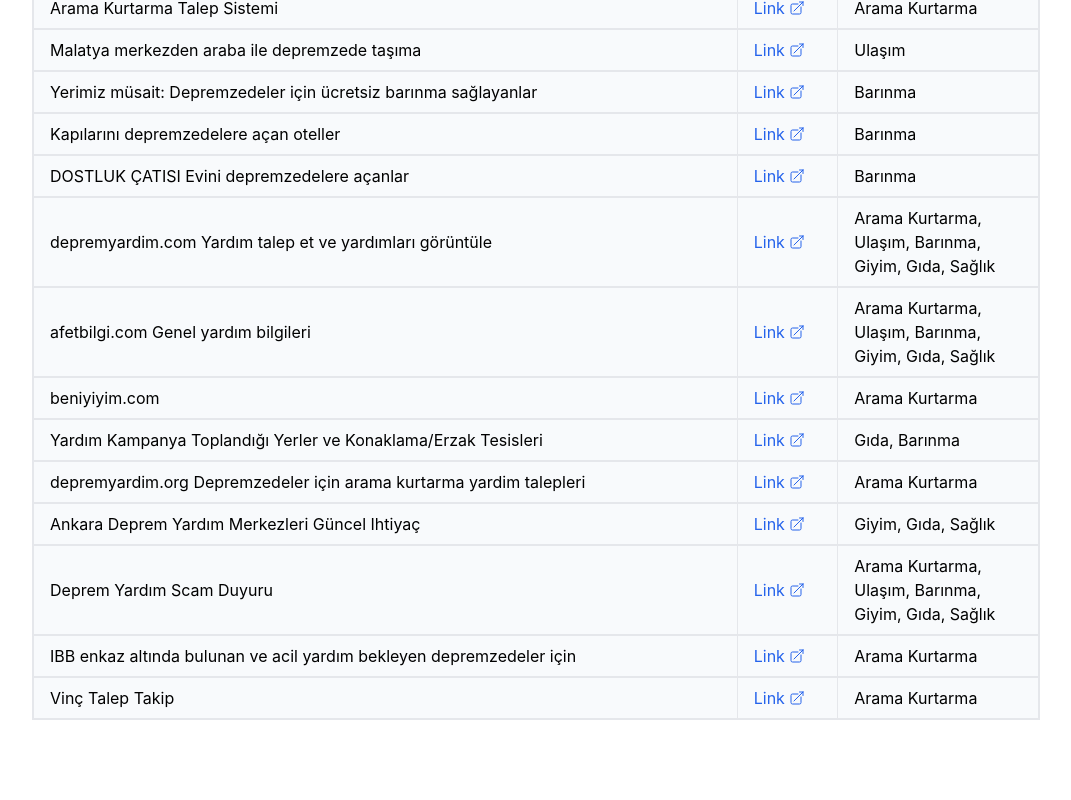
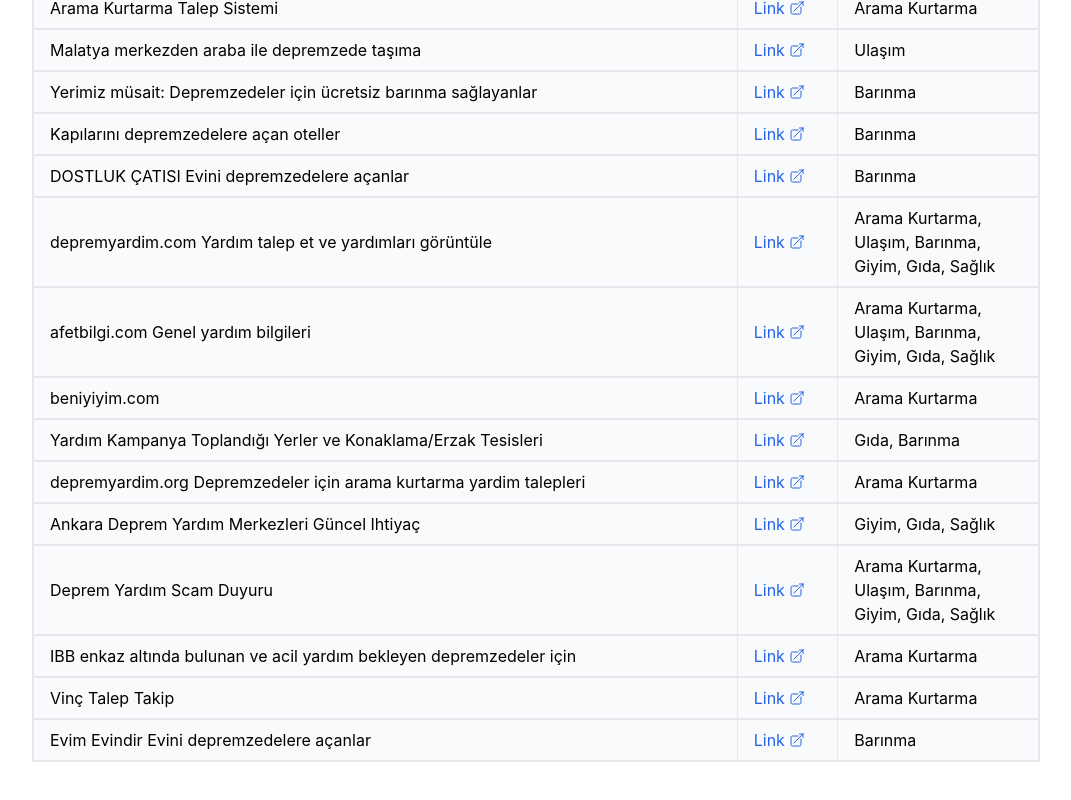
Before and after one commit to alparslandeniz/tumyardimlar, a React (Create React App) app: page / in a window 1280 px wide. Shown: the part 564-1364 px from the top of the page, without its empty margins (104-1175 px from the left). Before the commit the page ends 1324 px from the top, so only its background shows below. Built offline with nearby package versions, Linux system fonts and the light colour scheme.

Commit message:
Update Data.js

```diff
--- a/src/Components/Constants/Data.js
+++ b/src/Components/Constants/Data.js
@@ -74,4 +74,9 @@
     url: "https://docs.google.com/forms/d/e/1FAIpQLSeBB7c2gXQ9OUyMCWNB3sjzdNYX4nfcdSHB-IiRcZdlFvrNvQ/viewform",
     category: "Arama Kurtarma",
   },
+  {
+    description: "Evim Evindir Evini depremzedelere açanlar",
+    url: "https://evimevindir.com/",
+    category: "Barınma",
+  },
 ];
```
